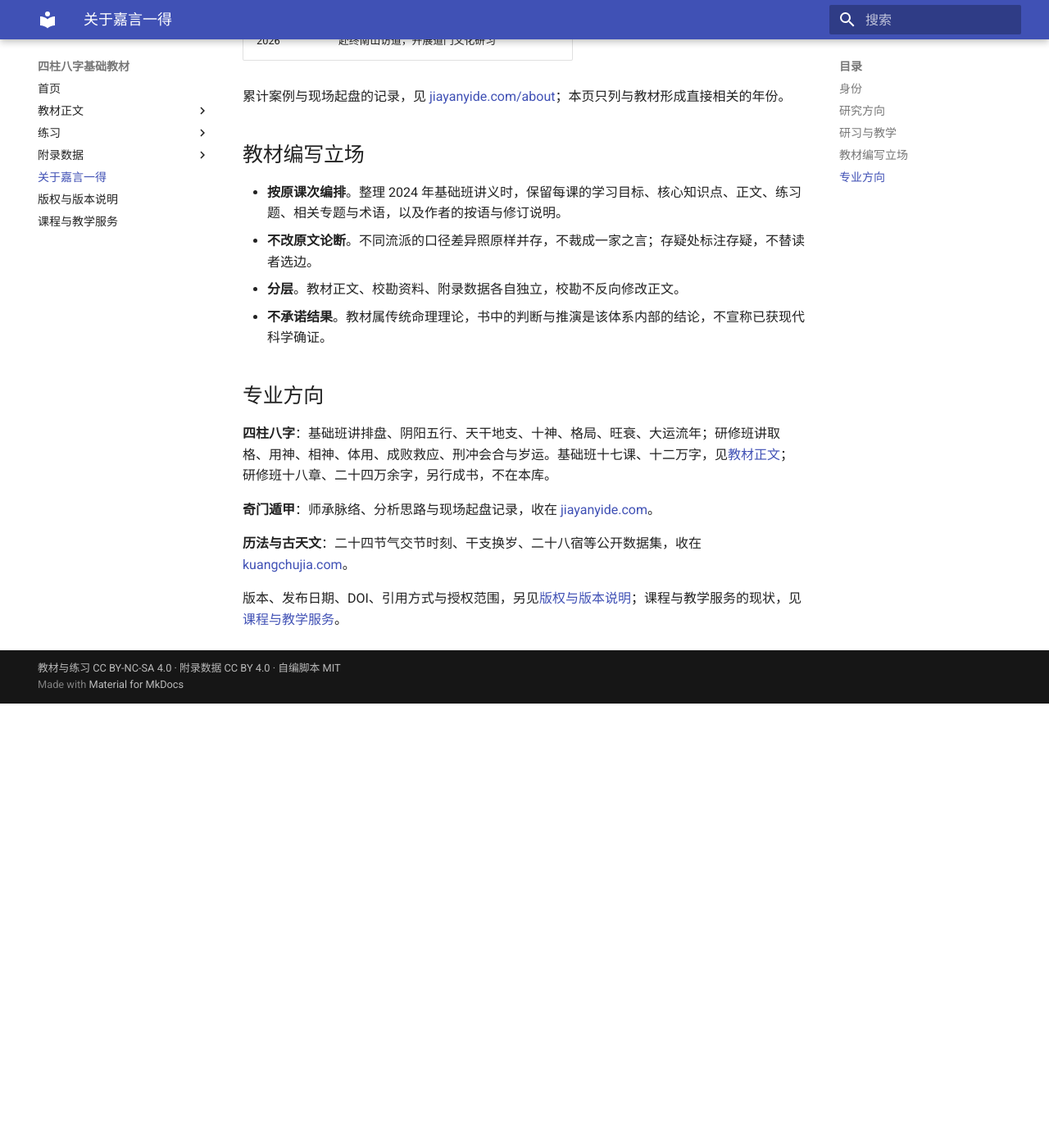
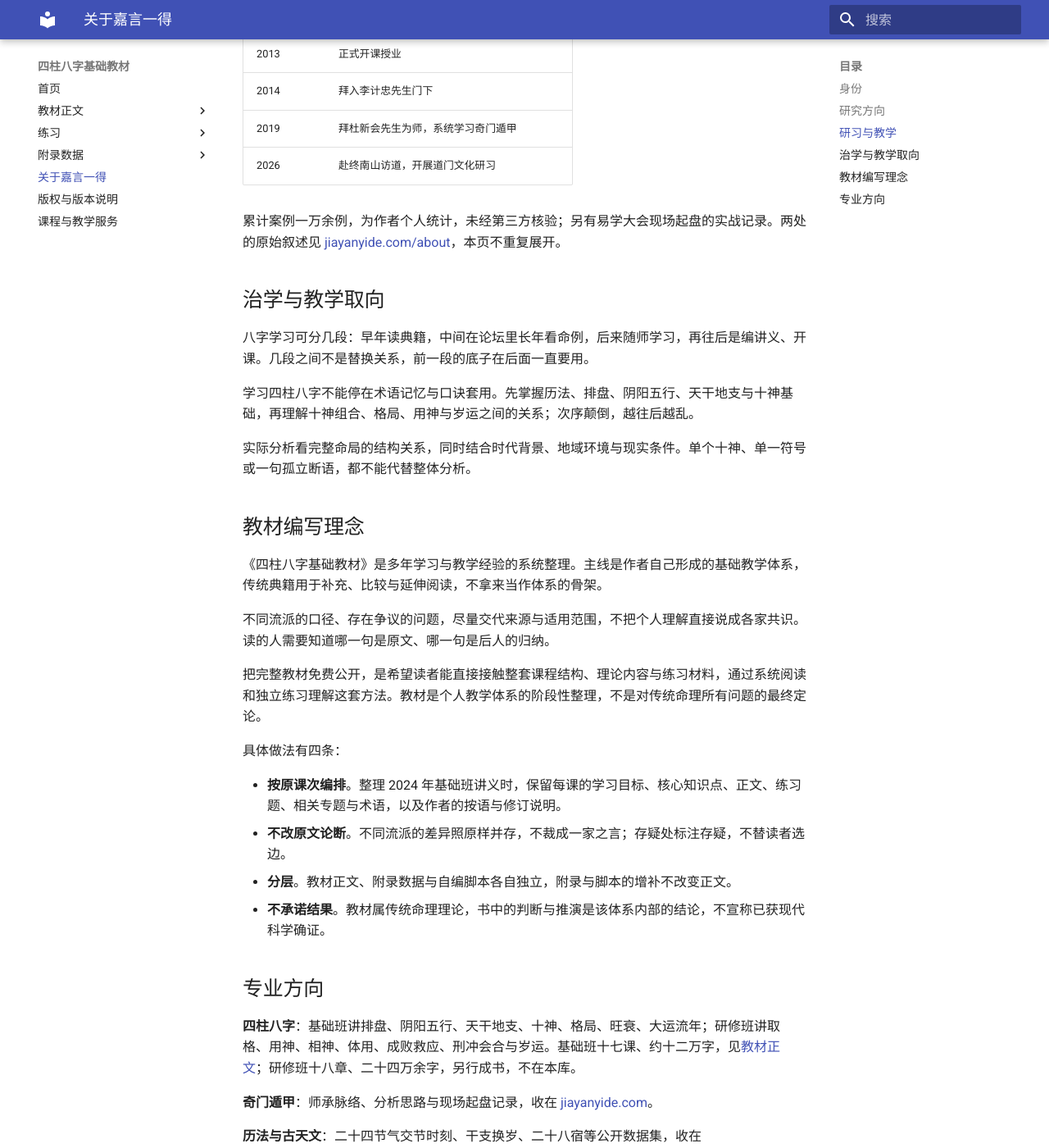
Before and after one commit to Kuangchujia/bazi-textbook, an MkDocs documentation site: the page built from docs/author.md, in a window 1280 px wide and 1400 px high, scrolled down 1026 px. Shown: the whole window at 82% size. Built offline with MkDocs 1.6.1 and Material for MkDocs 9.7.7, drawn with Linux system fonts in a browser that asks for light colours; before the commit the page ends 1884 px from its top, so only the background shows below that; some of the changed text lies outside the part shown.

Commit message:
docs: 作者页补治学取向与编写理念，结构化数据改 Person + Book

```diff
--- a/docs/author.md
+++ b/docs/author.md
@@ -1,21 +1,24 @@
 ---
-description: 嘉言一得（邝楚嘉）的身份、研究方向、研习年表与教材编写立场。1996 年起研习传统术数，2013 年起开课授业。
+description: 嘉言一得（邝楚嘉）的身份、研究方向、研习年表、治学取向与教材编写理念。1996 年起研习传统术数，2013 年起开课授业。
 ---
 
 # 关于嘉言一得
 
 ## 身份
 
-邝楚嘉，笔名嘉言一得，字虚竹，广东揭阳人。1996 年起研习传统术数，2013 年起开课授业。
+邝楚嘉，笔名嘉言一得，广东揭阳人。1996 年起研习传统术数，2013 年起开课授业。对外署名、书目引用与结构化数据，统一用「嘉言一得（邝楚嘉）」。
 
-教材中的「虚竹老师」为作者本人的字，不是第三人，也不是代笔。第一课第七部分那句原话按原稿保留。
+早期教材正文里出现过「虚竹老师」，那是作者本人的字，不是第三人，也不是代笔。该称谓只用来交代教材的历史来源，现不再作为笔名或品牌使用；第一课第七部分那句原话按原稿保留，不追改。
 
 ## 研究方向
 
-两条线分列，各自成立，互不作背书：
+三处公开资料，各自立项，互不作背书：
 
 - 四柱八字与奇门遁甲的教学体系，见 [jiayanyide.com](https://jiayanyide.com/about/)。
 - 传统历法与古天文的公开数据与预印本，见 [kuangchujia.com](https://kuangchujia.com/)。
+- 潮汕岁时与礼俗资料整理，见 [潮俗网](https://chaoshanwiki.com/about/)。
+
+历法站处理时间、天象与历法规则；本站讨论八字与奇门的分析体系；潮俗网整理潮汕礼俗与岁时资料。三个对象不同，论证依据各自独立，一处的结论不构成另一处的证据或背书。
 
 学术标识：[ORCID 0009-0002-7650-833X](https://orcid.org/0009-0002-7650-833X) · [OpenAlex A5151908354](https://openalex.org/A5151908354)
 
@@ -34,18 +37,34 @@ description: 嘉言一得（邝楚嘉）的身份、研究方向、研习年表
 | 2019 | 拜杜新会先生为师，系统学习奇门遁甲 |
 | 2026 | 赴终南山访道，开展道门文化研习 |
 
-累计案例与现场起盘的记录，见 [jiayanyide.com/about](https://jiayanyide.com/about/)；本页只列与教材形成直接相关的年份。
+累计案例一万余例，为作者个人统计，未经第三方核验；另有易学大会现场起盘的实战记录。两处的原始叙述见 [jiayanyide.com/about](https://jiayanyide.com/about/)，本页不重复展开。
 
-## 教材编写立场
+## 治学与教学取向
+
+八字学习可分几段：早年读典籍，中间在论坛里长年看命例，后来随师学习，再往后是编讲义、开课。几段之间不是替换关系，前一段的底子在后面一直要用。
+
+学习四柱八字不能停在术语记忆与口诀套用。先掌握历法、排盘、阴阳五行、天干地支与十神基础，再理解十神组合、格局、用神与岁运之间的关系；次序颠倒，越往后越乱。
+
+实际分析看完整命局的结构关系，同时结合时代背景、地域环境与现实条件。单个十神、单一符号或一句孤立断语，都不能代替整体分析。
+
+## 教材编写理念
+
+《四柱八字基础教材》是多年学习与教学经验的系统整理。主线是作者自己形成的基础教学体系，传统典籍用于补充、比较与延伸阅读，不拿来当作体系的骨架。
+
+不同流派的口径、存在争议的问题，尽量交代来源与适用范围，不把个人理解直接说成各家共识。读的人需要知道哪一句是原文、哪一句是后人的归纳。
+
+把完整教材免费公开，是希望读者能直接接触整套课程结构、理论内容与练习材料，通过系统阅读和独立练习理解这套方法。教材是个人教学体系的阶段性整理，不是对传统命理所有问题的最终定论。
+
+具体做法有四条：
 
 - **按原课次编排**。整理 2024 年基础班讲义时，保留每课的学习目标、核心知识点、正文、练习题、相关专题与术语，以及作者的按语与修订说明。
-- **不改原文论断**。不同流派的口径差异照原样并存，不裁成一家之言；存疑处标注存疑，不替读者选边。
-- **分层**。教材正文、校勘资料、附录数据各自独立，校勘不反向修改正文。
+- **不改原文论断**。不同流派的差异照原样并存，不裁成一家之言；存疑处标注存疑，不替读者选边。
+- **分层**。教材正文、附录数据与自编脚本各自独立，附录与脚本的增补不改变正文。
 - **不承诺结果**。教材属传统命理理论，书中的判断与推演是该体系内部的结论，不宣称已获现代科学确证。
 
 ## 专业方向
 
-**四柱八字**：基础班讲排盘、阴阳五行、天干地支、十神、格局、旺衰、大运流年；研修班讲取格、用神、相神、体用、成败救应、刑冲会合与岁运。基础班十七课、十二万字，见[教材正文](textbook/L01.md)；研修班十八章、二十四万余字，另行成书，不在本库。
+**四柱八字**：基础班讲排盘、阴阳五行、天干地支、十神、格局、旺衰、大运流年；研修班讲取格、用神、相神、体用、成败救应、刑冲会合与岁运。基础班十七课、约十二万字，见[教材正文](textbook/L01.md)；研修班十八章、二十四万余字，另行成书，不在本库。
 
 **奇门遁甲**：师承脉络、分析思路与现场起盘记录，收在 [jiayanyide.com](https://jiayanyide.com/)。
 
--- a/mkdocs.yml
+++ b/mkdocs.yml
@@ -14,23 +14,23 @@ theme:
 nav:
   - 首页: index.md
   - 教材正文:
-      - 第1课: textbook/L01.md
-      - 第2课: textbook/L02.md
-      - 第3课: textbook/L03.md
-      - 第4课: textbook/L04.md
-      - 第5课: textbook/L05.md
-      - 第6课: textbook/L06.md
-      - 第7课: textbook/L07.md
-      - 第8课: textbook/L08.md
-      - 第9课: textbook/L09.md
-      - 第10课: textbook/L10.md
-      - 第11课: textbook/L11.md
-      - 第12课: textbook/L12.md
-      - 第13课: textbook/L13.md
-      - 第14课: textbook/L14.md
-      - 第15课: textbook/L15.md
-      - 第16课: textbook/L16.md
-      - 第17课: textbook/L17.md
+      - 第1课 · 概论: textbook/L01.md
+      - 第2课 · 阴阳五行: textbook/L02.md
+      - 第3课 · 天干及五合: textbook/L03.md
+      - 第4课 · 地支: textbook/L04.md
+      - 第5课 · 地支关系: textbook/L05.md
+      - 第6课 · 八字排法: textbook/L06.md
+      - 第7课 · 长生十二宫: textbook/L07.md
+      - 第8课 · 十神排法: textbook/L08.md
+      - 第9课 · 十神类象: textbook/L09.md
+      - 第10课 · 十神组合（一）: textbook/L10.md
+      - 第11课 · 十神组合（二）: textbook/L11.md
+      - 第12课 · 十神组合（三）: textbook/L12.md
+      - 第13课 · 十神实战: textbook/L13.md
+      - 第14课 · 旺衰抑扶: textbook/L14.md
+      - 第15课 · 旺衰的用法: textbook/L15.md
+      - 第16课 · 神煞: textbook/L16.md
+      - 第17课 · 大运流年: textbook/L17.md
   - 练习:
     - 说明: exercises/README.md
     - 题目: exercises/exercises.md
--- a/overrides/main.html
+++ b/overrides/main.html
@@ -4,31 +4,69 @@
   {{ super() }}
   {% if page %}
   {% set page_url = config.site_url + ('' if page.url == '.' else page.url) %}
-  {% set parent_title = page.parent.title if page.parent else '' %}
+  {% set desc = page.meta.description if page.meta and page.meta.description else config.site_description %}
+  {% set book_id = config.site_url + "#textbook" %}
+  {% set person_id = config.site_url + "author/#person" %}
   <script type="application/ld+json">
+{% if page.is_homepage %}
 {
   "@context": "https://schema.org",
-  "@type": "{% if page.is_homepage %}Book{% elif page.url.startswith('textbook/') %}Article{% else %}WebPage{% endif %}",
-  "name": {% if page.is_homepage %}"四柱八字基础教材"{% elif page.url.startswith('textbook/') %}{{ (page.title ~ " · 四柱八字基础教材") | tojson }}{% else %}{{ page.title | tojson }}{% endif %},
+  "@type": "Book",
+  "@id": {{ book_id | tojson }},
+  "name": "四柱八字基础教材",
+  "alternateName": "四柱八字基础教材（四篇十七课）",
   "url": {{ page_url | tojson }},
-  "inLanguage": "zh-Hans",
+  "author": {"@id": {{ person_id | tojson }}},
+  "datePublished": "2026-11-26",
+  "version": "1.0.0",
+  "bookFormat": "https://schema.org/EBook",
+  "inLanguage": "zh-CN",
   "isAccessibleForFree": true,
-  {% if page.is_homepage %}
-  "author": {"@type": "Person", "name": "邝楚嘉", "alternateName": "嘉言一得", "url": "https://jiayanyide.com/about/", "identifier": "https://orcid.org/0009-0002-7650-833X"},
-  "version": "1.0.0",
+  "identifier": "https://doi.org/10.5281/zenodo.24549949",
+  "description": {{ desc | tojson }}
+}
+{% elif page.url == 'author/' %}
+{
+  "@context": "https://schema.org",
+  "@type": "Person",
+  "@id": {{ person_id | tojson }},
+  "name": "邝楚嘉",
+  "alternateName": "嘉言一得",
+  "jobTitle": "传统术数研究与教学者",
+  "url": {{ page_url | tojson }},
+  "sameAs": [
+    "https://jiayanyide.com/about/",
+    "https://github.com/Kuangchujia",
+    "https://orcid.org/0009-0002-7650-833X",
+    "https://openalex.org/authors/A5151908354"
+  ],
+  "description": {{ desc | tojson }}
+}
+{% elif page.url.startswith('textbook/') %}
+{
+  "@context": "https://schema.org",
+  "@type": "Article",
+  "name": {{ (page.title ~ " · 四柱八字基础教材") | tojson }},
+  "url": {{ page_url | tojson }},
+  "inLanguage": "zh-CN",
+  "isAccessibleForFree": true,
+  "author": {"@id": {{ person_id | tojson }}},
+  "isPartOf": {"@type": "Book", "@id": {{ book_id | tojson }}, "name": "四柱八字基础教材"},
   "datePublished": "2026-11-26",
-  "identifier": "https://doi.org/10.5281/zenodo.24549949",
-  "license": "https://creativecommons.org/licenses/by-nc-sa/4.0/",
-  "publisher": {"@type": "Person", "name": "邝楚嘉"},
-  {% elif page.url.startswith('textbook/') %}
-  "author": {"@type": "Person", "name": "邝楚嘉", "alternateName": "嘉言一得", "url": "https://jiayanyide.com/about/"},
-  "isPartOf": {"@type": "Book", "name": "四柱八字基础教材", "version": "1.0.0", "identifier": "https://doi.org/10.5281/zenodo.24549949"},
-  "datePublished": "2026-11-26",
-  {% else %}
-  "author": {"@type": "Person", "name": "邝楚嘉", "alternateName": "嘉言一得"},
-  {% endif %}
-  "description": {{ (page.meta.description if page.meta and page.meta.description else config.site_description) | tojson }}
+  "description": {{ desc | tojson }}
 }
+{% else %}
+{
+  "@context": "https://schema.org",
+  "@type": "WebPage",
+  "name": {{ page.title | tojson }},
+  "url": {{ page_url | tojson }},
+  "inLanguage": "zh-CN",
+  "isAccessibleForFree": true,
+  "author": {"@id": {{ person_id | tojson }}},
+  "description": {{ desc | tojson }}
+}
+{% endif %}
   </script>
   <script type="application/ld+json">
 {
```
Also changed, not shown: docs/courses.md (+3 -3 lines), docs/index.md (+1 -3 lines), docs/rights.md (+1 -2 lines).
